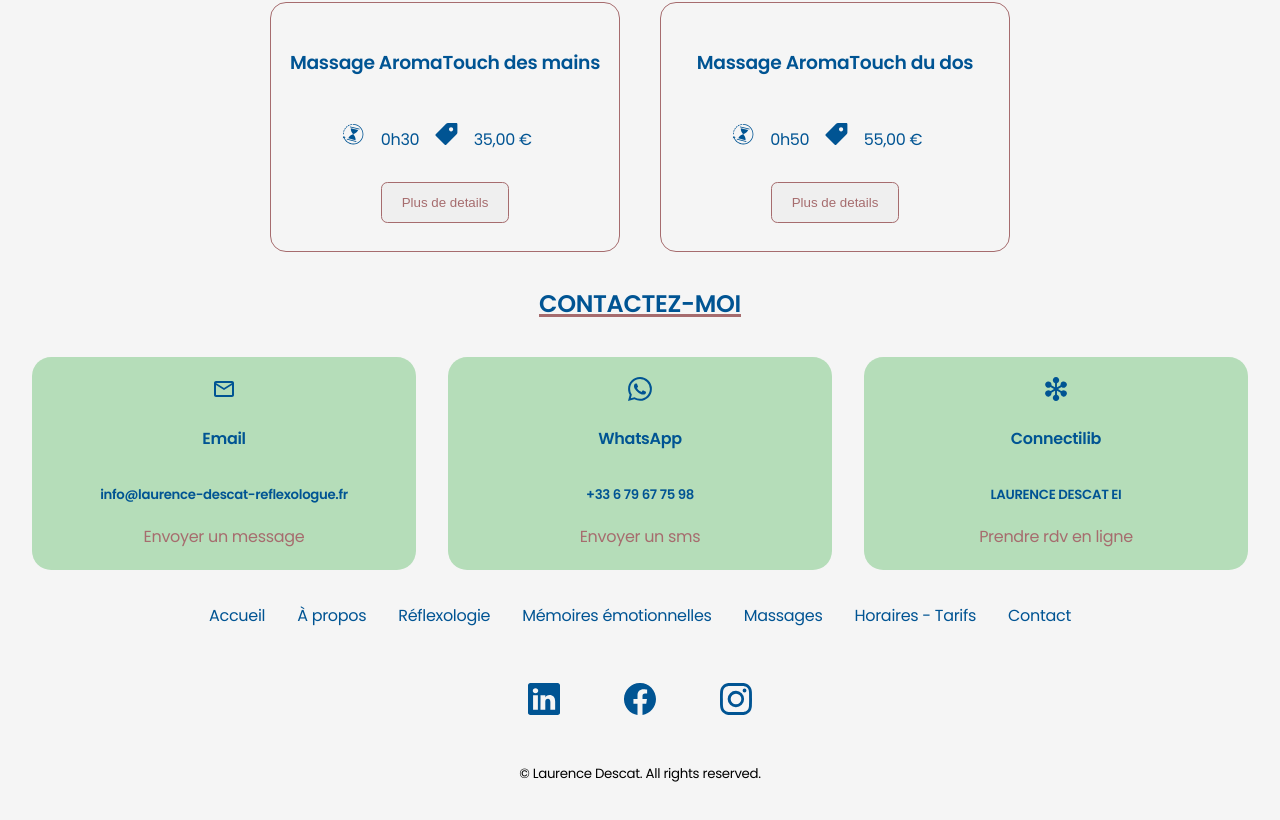
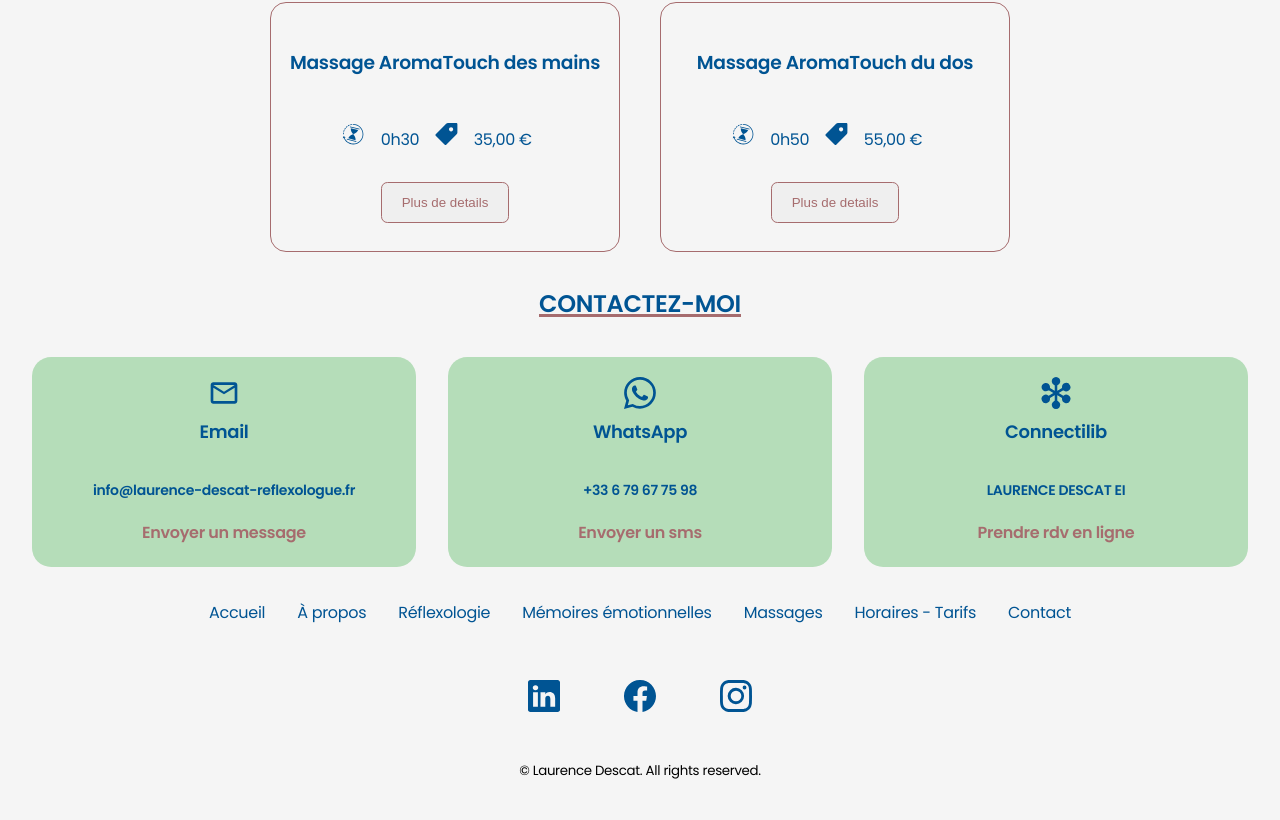
Before and after one commit to Geoffrey-lusitano/laurence-descat, a React (Create React App) app: page / in a window 1280 px wide. Shown: the part 7719-8539 px from the top of the page. Built offline with nearby package versions, Linux system fonts and the light colour scheme; the HTML template or start-up script is replaced by a standard one.

Commit message:
section contact reponsive ok

```diff
--- a/src/components/contact/contact.css
+++ b/src/components/contact/contact.css
@@ -25,12 +25,19 @@
 }
 
 .contact__icon {
-    font-size:1.5rem;
+    font-size:2rem;
     margin-bottom: 0.5rem;
 }
-
+.contact__content h4 {
+    font-size: 18px;
+    padding-top: 0;
+}
+.contact__content h5 {
+    font-size: 14px;
+}
 .contact__content a {
     color: var(--color-secondary);
+    font-weight: bold;
 }
 
 
@@ -41,20 +48,13 @@
         flex-direction: column;
     }
     .contact__content {
-        width: 100%;
+        width: 90%;
     }
 }
 
 /* ================ DEKSTOP ============ */
 @media screen and (max-width: 480px) {
 
-.contact__general {
-    display: flex;
-    flex-direction: column;
-}
-.contact__content {
-    width: 90%;
-}
 
 
 }
```
